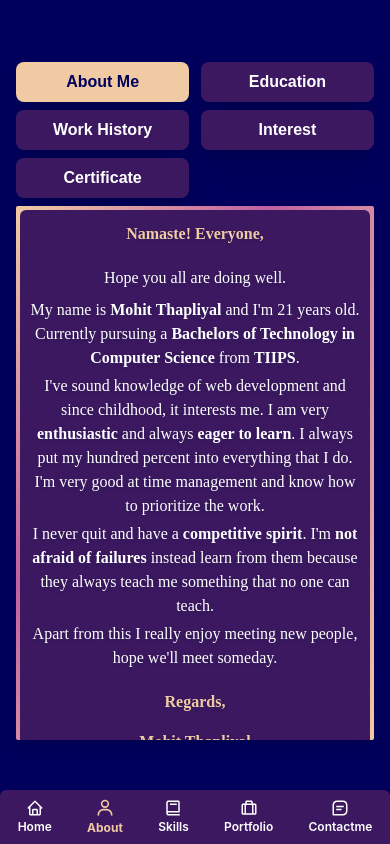
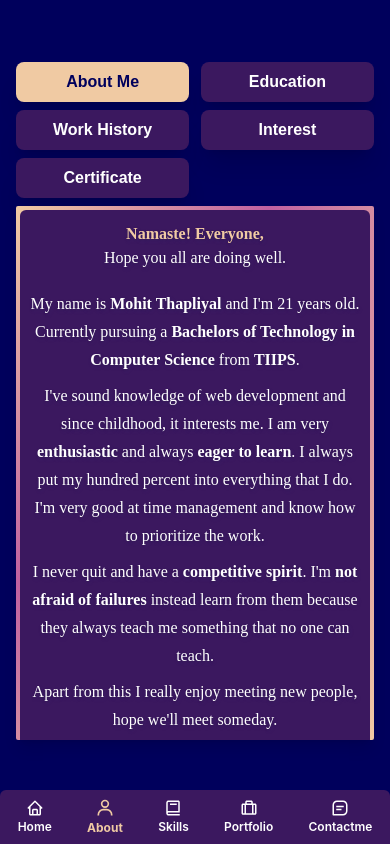
Before and after one commit to Mohit-Thapliyal/Portfolio, a React (Create React App) app: page /about in a window 390 px wide. Both pictures are taken after a click on the item "About Me". Built offline with nearby package versions, Linux system fonts and the light colour scheme.

Commit message:
hide scrollbar and updated about me

```diff
--- a/package.json
+++ b/package.json
@@ -8,7 +8,6 @@
     "@testing-library/react": "^13.3.0",
     "@testing-library/user-event": "^13.5.0",
     "autoprefixer": "^10.4.8",
-    "express": "^4.18.2",
     "framer-motion": "^7.6.6",
     "postcss": "^8.4.16",
     "react": "^18.2.0",
@@ -18,6 +17,7 @@
     "react-scripts": "5.0.1",
     "react-slick": "^0.29.0",
     "slick-carousel": "^1.8.1",
+    "tailwind-scrollbar-hide": "^1.1.7",
     "tailwindcss": "^3.1.8",
     "tailwindcss-textshadow": "^2.1.3",
     "web-vitals": "^2.1.4"
--- a/src/components/About/About.jsx
+++ b/src/components/About/About.jsx
@@ -128,7 +128,7 @@ const About = () => {
         </ul>
 
         {/* <div className="w-11/12 overflow-y-scroll rounded-sm shadow-lg h-4/6 md:h-5/6 lg:w-4/6 lg:h-5/6 bg-[#2c1059]"> */}
-        <div className="w-11/12 overflow-y-scroll rounded-sm shadow-lg h-4/6 md:h-5/6 lg:w-4/6 lg:h-5/6 bg-[radial-gradient(ellipse_at_top_left,_var(--tw-gradient-stops))] from-highlight via-tertiary to-highlight">
+        <div className="w-11/12 overflow-y-scroll scrollbar-hide rounded-sm shadow-lg h-4/6 md:h-5/6 lg:w-4/6 lg:h-5/6 bg-[radial-gradient(ellipse_at_top_left,_var(--tw-gradient-stops))] from-highlight via-tertiary to-highlight">
           {sectionNumber === 1 && <AboutMe/>}
           {sectionNumber === 2 && <Education />}
           {sectionNumber === 3 && <Work />}
--- a/src/components/About/AboutMe/AboutMe.jsx
+++ b/src/components/About/AboutMe/AboutMe.jsx
@@ -3,7 +3,7 @@ import { motion } from "framer-motion";
 
 const AboutMe = () => {
   return (
-    <div className="flex items-center justify-between min-h-full p-1 md:h-full md:p-3 lg:p-5 xl:p-7 text-shadow-md">
+    <div className="flex items-center justify-center min-h-full p-1 md:h-full md:p-3 lg:p-5 xl:p-7 text-shadow-md">
       <motion.div
         initial={{ y: 20, opacity: 0 }}
         animate={{
@@ -13,12 +13,16 @@ const AboutMe = () => {
         transition={{
           duration: 0.7,
         }}
-        className="flex flex-col items-center justify-center h-full px-2 py-3 font-medium text-center rounded-md bg-nosecondary xl:py-6 xl:px-5 font-edusa md:text-lg lg:text-lg xl:text-2xl"
+        className="flex flex-col items-center justify-between h-full gap-5 px-2 py-3 font-medium text-center rounded-md lg:overflow-y-scroll scrollbar-hide md:gap-10 lg:gap-2 md:px-10 bg-nosecondary xl:py-6 xl:px-5 font-edusa md:text-lg lg:text-lg xl:text-2xl"
       >
-        <h2 className="font-bold text-highlight">Namaste! Everyone, </h2>
-        <p className="mt-5">Hope you all are doing well.</p>
-        <div className="mt-1">
-          <div className="mt-1">
+
+        <div className="flex flex-col justify-center flex-grow md:gap-3 lg:gap-1">
+          <h2 className="font-bold text-highlight">Namaste! Everyone, </h2>
+          <p>Hope you all are doing well.</p>
+        </div>
+
+        <div className="flex flex-col justify-between flex-grow gap-2 lg:gap-0">
+          <div className="leading-7 md:leading-10 lg:leading-8">
             My name is <span className="font-semibold">Mohit Thapliyal</span>{" "}
             and I'm 21 years old. Currently pursuing a{" "}
             <span className="font-semibold">
@@ -26,7 +30,7 @@ const AboutMe = () => {
             </span>{" "}
             from <span className="font-semibold">TIIPS</span>.
           </div>
-          <div className="mt-1">
+          <div className="leading-7 md:leading-10 lg:leading-8">
             I've sound knowledge of web development and since childhood, it
             interests me. I am very{" "}
             <span className="font-semibold">enthusiastic</span> and always{" "}
@@ -34,20 +38,24 @@ const AboutMe = () => {
             my hundred percent into everything that I do. I'm very good at time
             management and know how to prioritize the work.
           </div>
-          <div className="mt-1">
+          <div className="leading-7 md:leading-10 lg:leading-8">
             I never quit and have a{" "}
             <span className="font-semibold">competitive spirit</span>. I'm{" "}
             <span className="font-semibold">not afraid of failures</span>{" "}
             instead learn from them because they always teach me something that
             no one can teach.
           </div>
-          <div className="mt-1">
+          <div className="leading-7 md:leading-10 lg:leading-8">
             Apart from this I really enjoy meeting new people, hope we'll meet
             someday.
           </div>
-          <div className="mt-5 font-semibold text-highlight">Regards,</div>
-          <div className="mt-4 font-bold text-highlight">Mohit Thapliyal</div>
         </div>
+
+        <div className="flex flex-col justify-center flex-grow gap-1">
+          <div className="font-semibold text-highlight">Regards,</div>
+          <div className="font-bold text-highlight">Mohit Thapliyal</div>
+        </div>
+
       </motion.div>
     </div>
   );
--- a/src/components/About/Certification/Certification.jsx
+++ b/src/components/About/Certification/Certification.jsx
@@ -6,7 +6,7 @@ import { fadeInContainer } from "../../../utils/motion";
 
 const Certification = () => {
   return (
-    <motion.ul variants={fadeInContainer} initial="hidden" whileInView="visible" className="grid gap-10 px-3 py-5 md:grid-cols-2 lg:px-12 lg:py-10">
+    <motion.ul variants={fadeInContainer} initial="hidden" whileInView="visible" className="grid gap-5 px-3 py-5 lg:gap-10 md:grid-cols-2 lg:px-12 lg:py-10">
       {certificateDetails.map((certificateDetail) => (
         <CertificationItem
           key={certificateDetail.id}
--- a/src/components/About/Education/Education.jsx
+++ b/src/components/About/Education/Education.jsx
@@ -6,7 +6,7 @@ import { fadeInContainer } from "../../../utils/motion";
 
 const Education = () => {
   return (
-    <motion.ul variants={fadeInContainer} initial="hidden" whileInView="visible" className="flex flex-col gap-10 px-3 py-5 lg:px-12 lg:py-10">
+    <motion.ul variants={fadeInContainer} initial="hidden" whileInView="visible" className="flex flex-col gap-5 px-3 py-5 lg:gap-10 lg:px-12 lg:py-10">
       {educationDetails.map((educationDetail) => (
         <EducationItem
           key={educationDetail.id}
--- a/src/components/About/Work/Work.jsx
+++ b/src/components/About/Work/Work.jsx
@@ -6,7 +6,7 @@ import { fadeInContainer } from "../../../utils/motion";
 
 const Work = () => {
   return (
-    <motion.ul variants={fadeInContainer} initial="hidden" animate="visible" className="flex flex-col gap-10 px-3 py-5 lg:px-12 lg:py-10">
+    <motion.ul variants={fadeInContainer} initial="hidden" animate="visible" className="flex flex-col gap-5 px-3 py-5 lg:gap-10 lg:px-12 lg:py-10">
       {workDetails.map((workDetail, i) => (
         <WorkItem
           key={`w${i}`}
--- a/tailwind.config.js
+++ b/tailwind.config.js
@@ -57,6 +57,7 @@ module.exports = {
     },
   },
   plugins: [
-    require('tailwindcss-textshadow')
+    require('tailwindcss-textshadow'),
+    require('tailwind-scrollbar-hide')
   ]
 }
```
Also changed, not shown: 1 other file (tests, documents, lock files or other folders).
